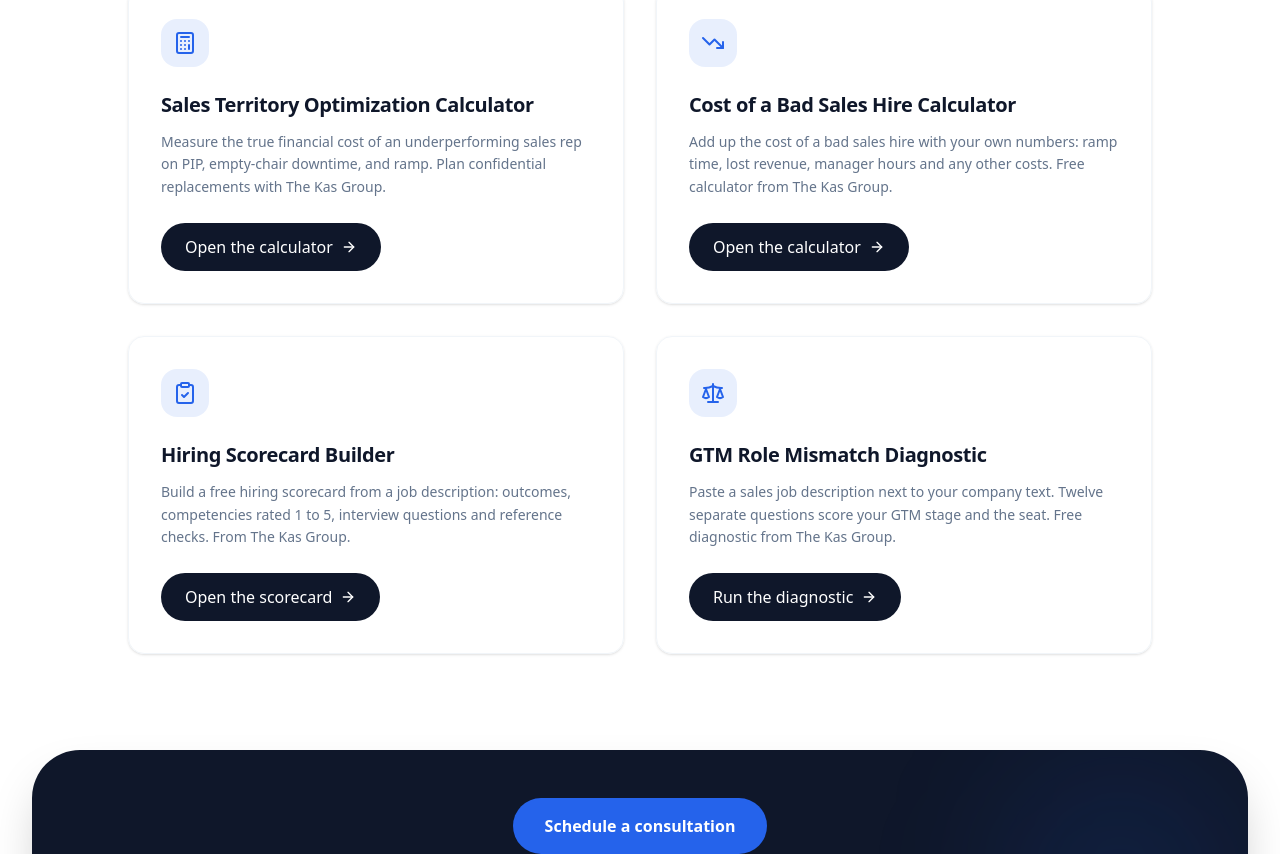
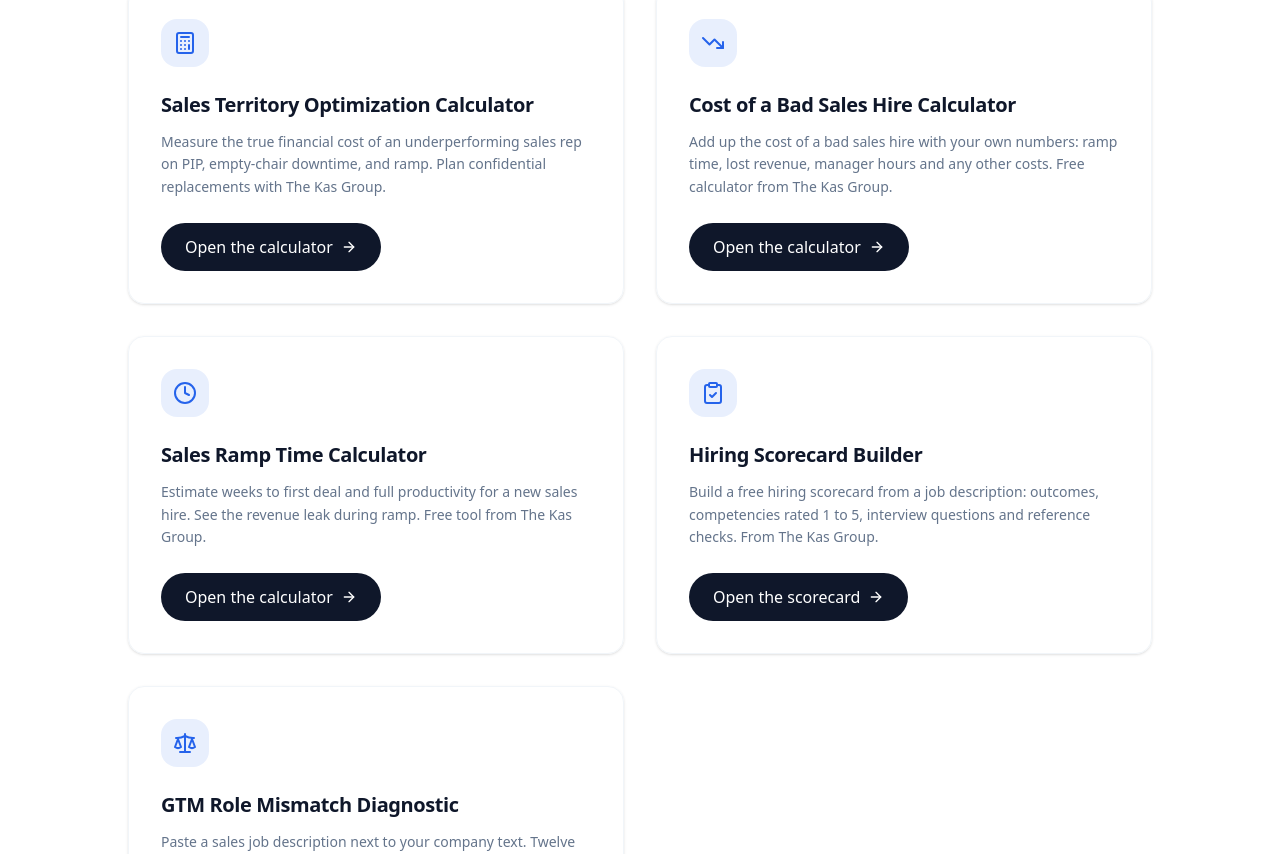
Before and after one commit to jcdawg/my-modern-site, a Next.js app: page /tools in a window 1280 px wide. Shown: the part 484-1338 px from the top of the page. Built offline with nearby package versions, Linux system fonts and the light colour scheme.

Commit message:
Add Ramp Time Calculator to tools list

```diff
--- a/src/app/tools/page.tsx
+++ b/src/app/tools/page.tsx
@@ -1,4 +1,4 @@
-import { ArrowRight, Calculator, ClipboardCheck, Scale, TrendingDown } from "lucide-react";
+import { ArrowRight, Calculator, ClipboardCheck, Scale, TrendingDown, Clock } from "lucide-react";
 import Link from "next/link";
 import { pageMetadata } from "@/lib/seo";
 
@@ -24,6 +24,14 @@ const tools = [
         href: "/bad-hire-calculator",
         cta: "Open the calculator",
         icon: TrendingDown,
+    },
+    {
+        title: "Sales Ramp Time Calculator",
+        description:
+            "Estimate weeks to first deal and full productivity for a new sales hire. See the revenue leak during ramp. Free tool from The Kas Group.",
+        href: "/ramp-time-calculator",
+        cta: "Open the calculator",
+        icon: Clock,
     },
     {
         title: "Hiring Scorecard Builder",
```
